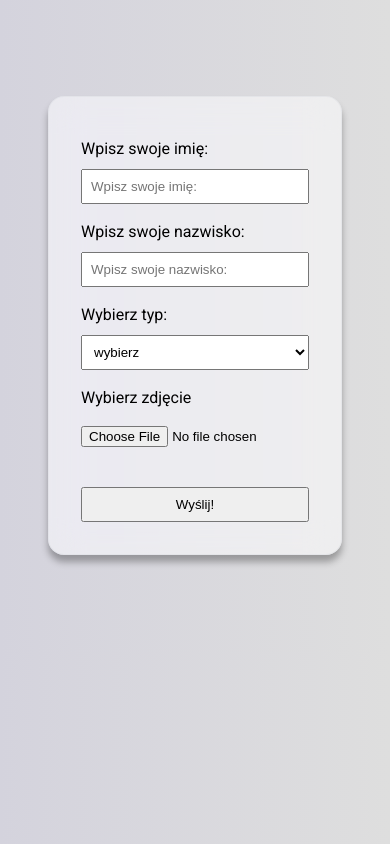
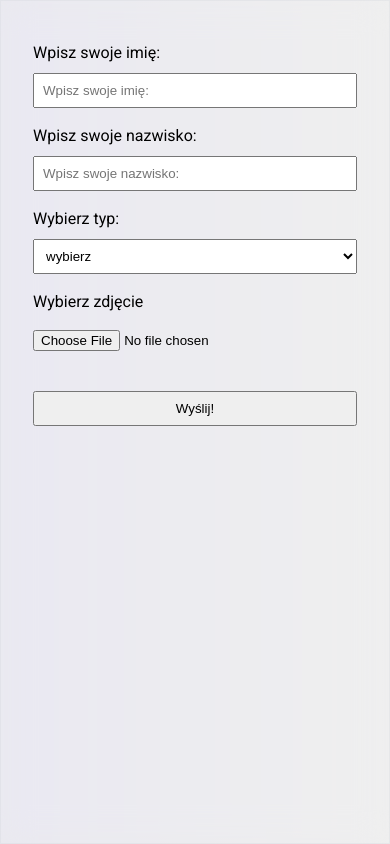
Before and after one commit to PiotrSierant/MyMusicTask, a React (Create React App) app: page / in a window 390 px wide. Built offline with nearby package versions, Linux system fonts and the light colour scheme.

Commit message:
correct date and style

```diff
--- a/src/App.module.scss
+++ b/src/App.module.scss
@@ -3,5 +3,11 @@
   display: flex;
   justify-content: center;
   align-items: center;
-  padding: 3rem;
+  padding: 1rem;
 }
+
+@media screen and (max-width: 500px) {
+  .form__Container {
+    padding: unset;
+  }
+}
--- a/src/Components/Form.js
+++ b/src/Components/Form.js
@@ -30,7 +30,7 @@ export function Form() {
             }));
         }
         if(name === 'pesel') {
-            const limit = 9;
+            const limit = 11;
             values.nip = '';
             setErrorFormMessages(null)
             setValues((prevState) => ({
@@ -84,7 +84,7 @@ export function Form() {
                 setTimeout(() => {
                     setPost(null);
                 }, 5000);
-            }).catch(err => {
+            }).catch(() => {
                 setSend(false)
                 setFailToFetch("Nie znaleziono metody zapisu");
                 setTimeout(() => {
--- a/src/Components/Form.module.scss
+++ b/src/Components/Form.module.scss
@@ -11,7 +11,6 @@
   border-radius: 1rem;
   box-shadow: 0 7px 7px rgba(0,0,0, .3);
   border: 1px solid rgba(209, 213, 219, 0.3);
-  margin: 3rem 0;
   label {
     margin-top: .5rem;
   }
@@ -41,3 +40,12 @@
     width: 100px;
   }
 }
+@media screen and (max-width: 500px) {
+  .form__Container {
+    padding: unset;
+  }
+  .form {
+    border-radius: unset;
+    min-height: 100vh;
+  }
+}
--- a/src/Components/validate.js
+++ b/src/Components/validate.js
@@ -1,6 +1,6 @@
 export function validate(values) {
     const validatePESEL = (pesel) => {
-        let peselCorrectLength = 9;
+        let peselCorrectLength = 11;
         let toNumber = Number(pesel);
         return !(pesel.length !== peselCorrectLength || isNaN(toNumber));
     };
--- a/src/scss/_variables.scss
+++ b/src/scss/_variables.scss
@@ -1,2 +1 @@
 @import "./settings/fonts";
-@import "./settings/colors";
--- a/src/scss/settings/_colors.scss
+++ /dev/null
@@ -1,5 +0,0 @@
-$white: #f0f1f1;
-$brown: #5e5322;
-$yellow: #fad648;
-$light-gray: #737373;
-$dark-gray: #3c3c3c;
```
